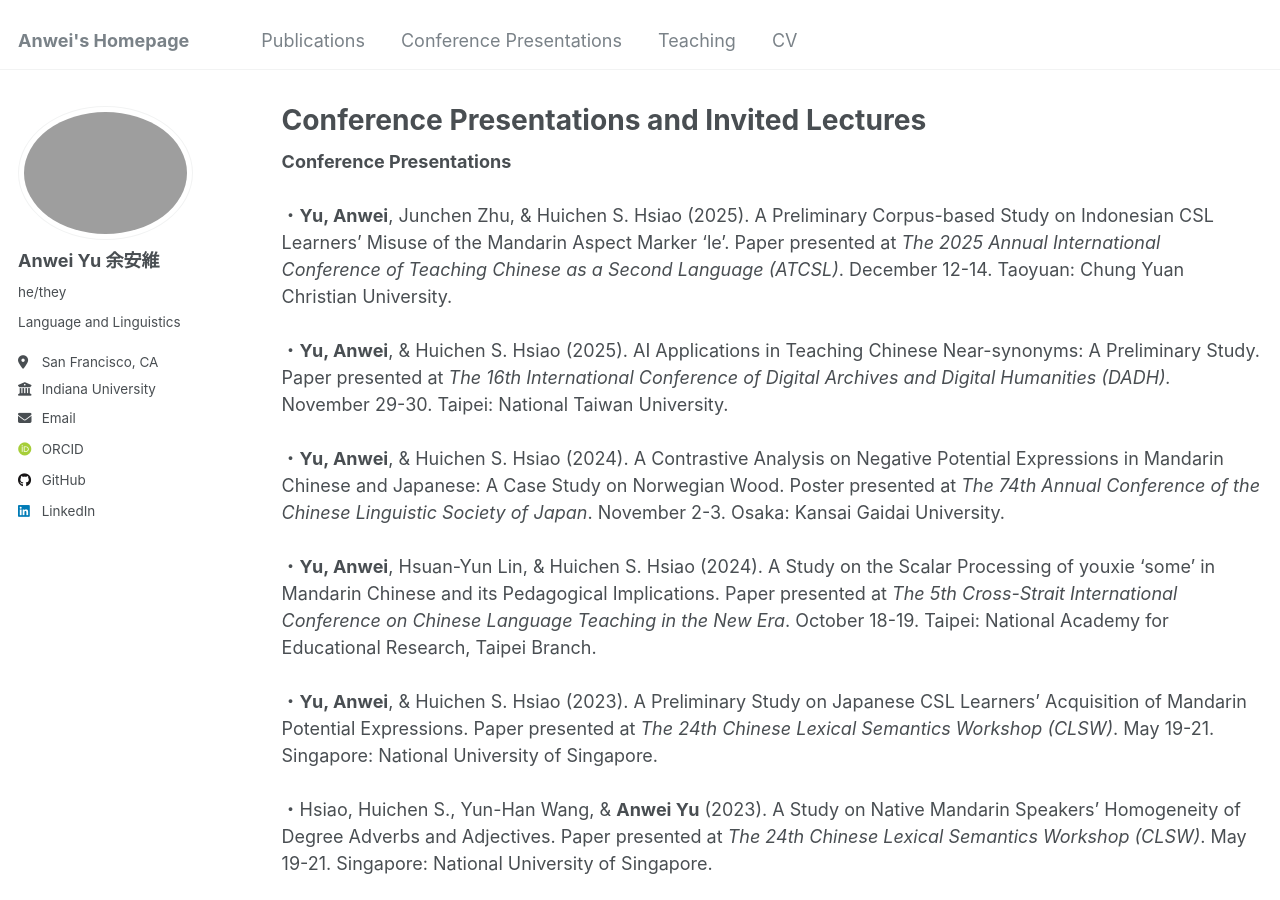
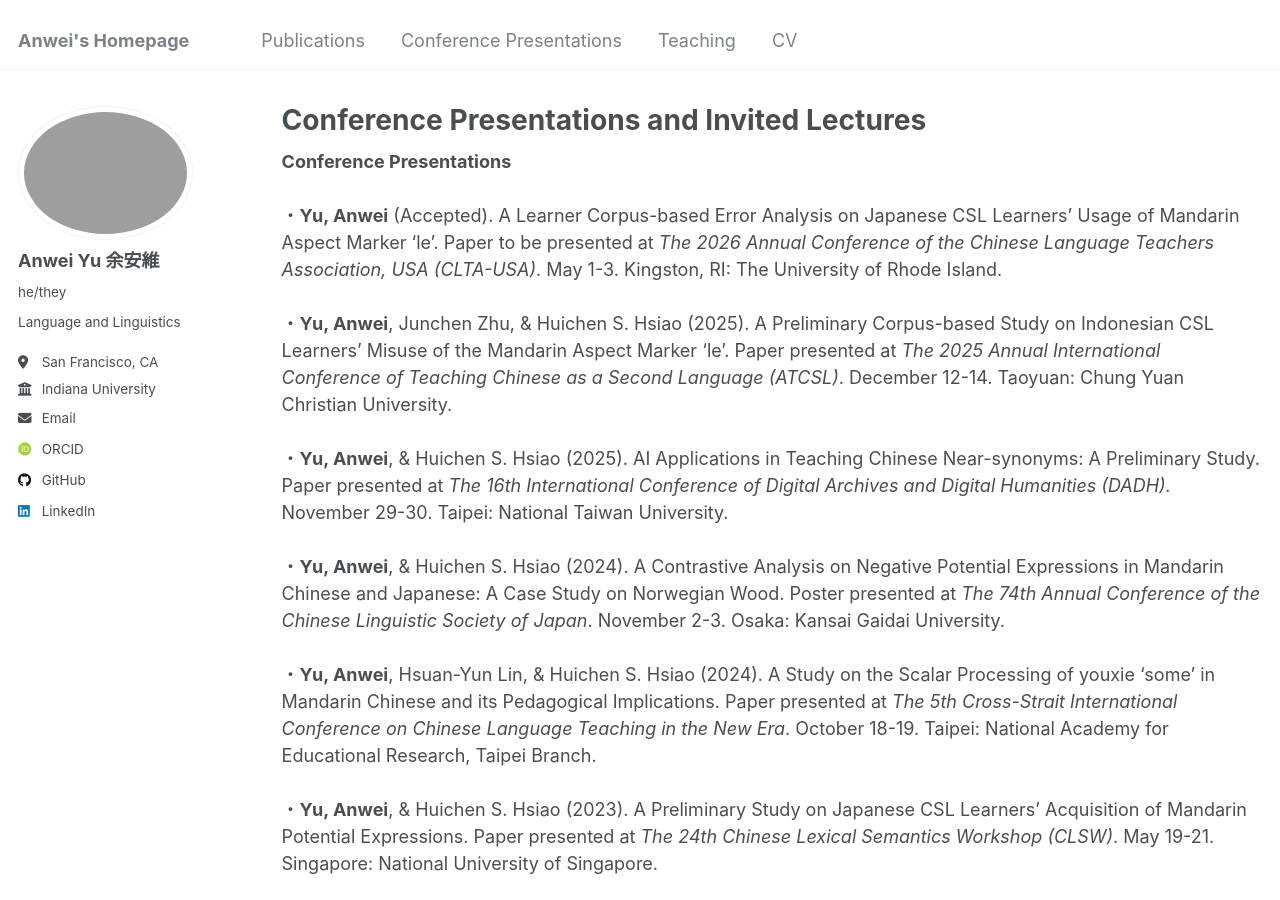
Before and after one commit to anweiyu/anweiyu.github.io, a Jekyll site: the page built from _pages/talks.html, in a window 1280 px wide and 900 px high. Built offline with Jekyll 4.4.1, drawn with Linux system fonts in a browser that asks for light colours; some web fonts are replaced.

Commit message:
Update talks.html

```diff
--- a/_pages/talks.html
+++ b/_pages/talks.html
@@ -6,6 +6,7 @@ author_profile: true
 ---
 
 <strong>Conference Presentations</strong><br><br>
+・<strong>Yu, Anwei</strong> (Accepted). A Learner Corpus-based Error Analysis on Japanese CSL Learners’ Usage of Mandarin Aspect Marker ‘le’. Paper to be presented at <em>The 2026 Annual Conference of the Chinese Language Teachers Association, USA (CLTA-USA)</em>. May 1-3. Kingston, RI: The University of Rhode Island.<br><br>
 ・<strong>Yu, Anwei</strong>, Junchen Zhu, & Huichen S. Hsiao (2025). A Preliminary Corpus-based Study on Indonesian CSL Learners’ Misuse of the Mandarin Aspect Marker ‘le’. Paper presented at <em>The 2025 Annual International Conference of Teaching Chinese as a Second Language (ATCSL)</em>. December 12-14. Taoyuan: Chung Yuan Christian University.<br><br>
 ・<strong>Yu, Anwei</strong>, & Huichen S. Hsiao (2025). AI Applications in Teaching Chinese Near-synonyms: A Preliminary Study. Paper presented at <em>The 16th International Conference of Digital Archives and Digital Humanities (DADH).</em> November 29-30. Taipei: National Taiwan University.<br><br>
 ・<strong>Yu, Anwei</strong>, & Huichen S. Hsiao (2024). A Contrastive Analysis on Negative Potential Expressions in Mandarin Chinese and Japanese: A Case Study on Norwegian Wood. Poster presented at <em>The 74th Annual Conference of the Chinese Linguistic Society of Japan</em>. November 2-3. Osaka: Kansai Gaidai University.<br><br>
```
